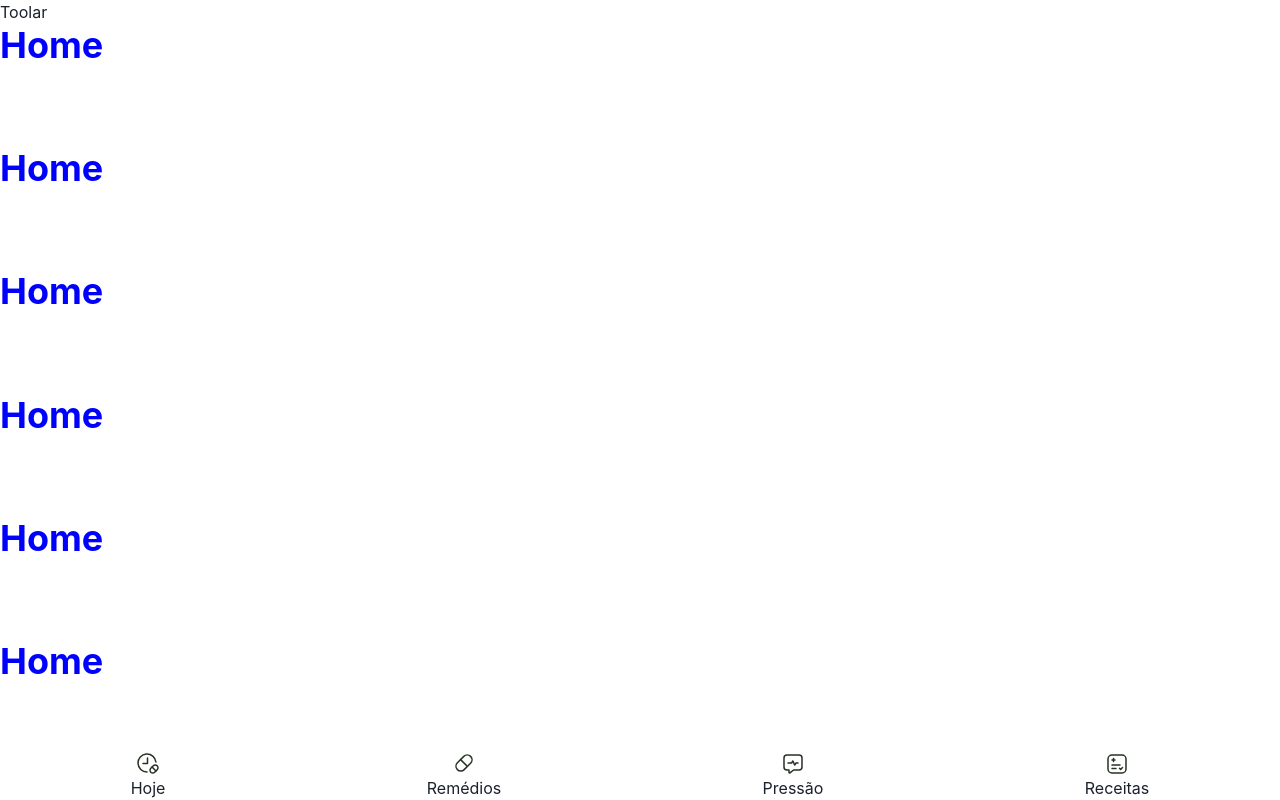
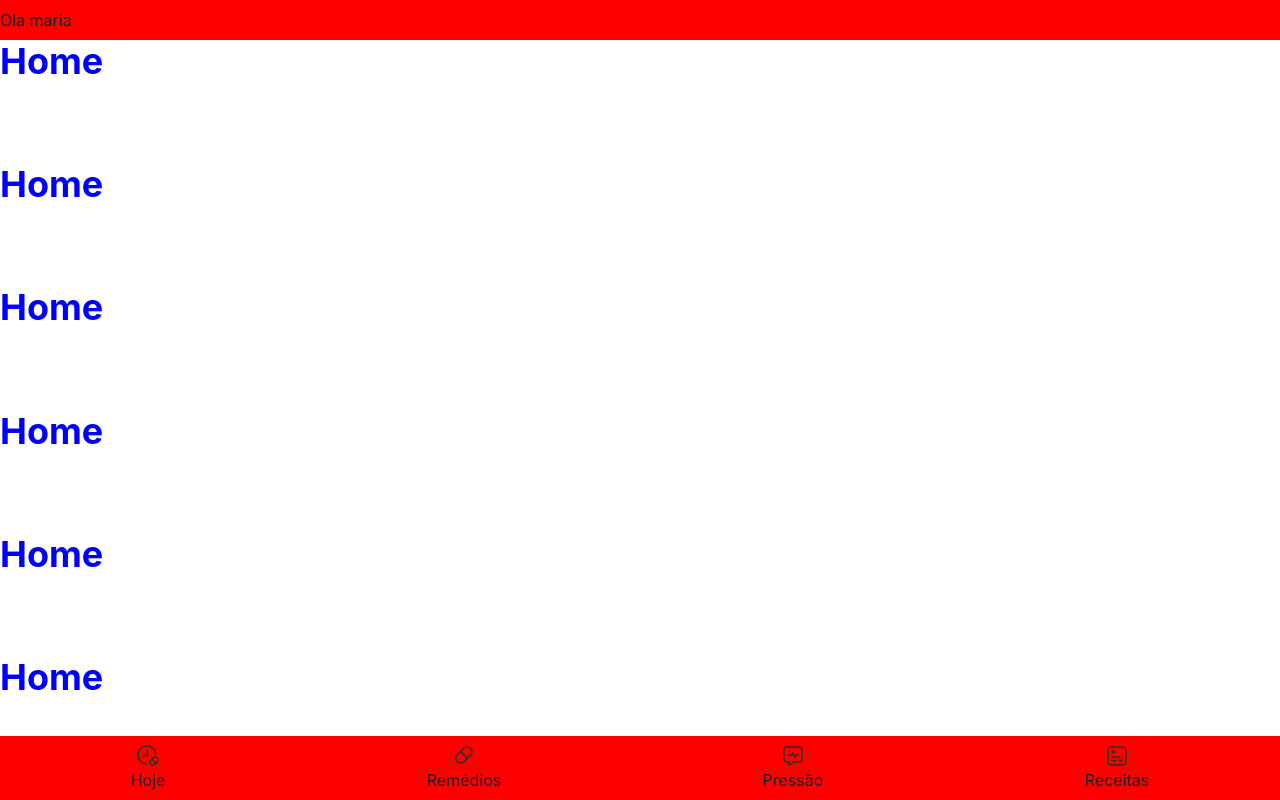
Before and after one commit to darkstudio-apps/contromed, a Next.js app: page / in a window 1280 px wide. Shown: the top 800 px of the page. Built offline with nearby package versions, Linux system fonts and the light colour scheme.

Commit message:
feat: initial struture MenuVavigation, Toolbal and MainNavigationLayout

```diff
--- a/src/layouts/MainNavigationLayout/MenuNavigation/index.tsx
+++ b/src/layouts/MainNavigationLayout/MenuNavigation/index.tsx
@@ -1,4 +1,4 @@
-import { Flex, Link } from "@chakra-ui/react";
+import { Box, Flex, Link } from "@chakra-ui/react";
 import DrugsPillAddPlus from "assets/icons/DrugsPillAddPlus";
 import DrugsPillClock from "assets/icons/DrugsPillClock";
 import HealthDocumentNotesCheckmark from "assets/icons/HealthDocumentNotesCheckmark";
@@ -36,9 +36,8 @@ export function MenuNavigation() {
     <Flex
       width={"100%"}
       justifyContent={"space-around"}
-      position={"sticky"}
-      bottom={"0"}
-      backgroundColor={"white"}
+      backgroundColor={"red"}
+      padding={"0.5rem 0"}
     >
       {navItems.map(({ href, icon, label }, index) => (
         <LinkNext key={index} href={href} passHref>
--- a/src/layouts/MainNavigationLayout/Toolbar/index.tsx
+++ b/src/layouts/MainNavigationLayout/Toolbar/index.tsx
@@ -1,11 +1,14 @@
-import { ReactNode } from "react"
+import { Flex } from "@chakra-ui/react";
+import { ReactNode } from "react";
 
 interface IToolbar {
-  children?: ReactNode
+  children?: ReactNode;
 }
 
-export function Toolbar({ }: IToolbar) {
+export function Toolbar({}: IToolbar) {
   return (
-    <div>Toolar</div>
-  )
+    <Flex width={"100%"} padding={"0.5rem 0"} background={"red"}>
+      Ola maria
+    </Flex>
+  );
 }
--- a/src/layouts/MainNavigationLayout/index.tsx
+++ b/src/layouts/MainNavigationLayout/index.tsx
@@ -1,7 +1,7 @@
-import { ReactNode } from "react"
-import { Flex } from "@chakra-ui/react"
-import { MenuNavigation } from "./MenuNavigation"
-import { Toolbar } from "./Toolbar"
+import { ReactNode } from "react";
+import { Flex } from "@chakra-ui/react";
+import { MenuNavigation } from "./MenuNavigation";
+import { Toolbar } from "./Toolbar";
 
 interface MainNavigationLayoutProps {
   children: ReactNode;
@@ -11,10 +11,15 @@ export function MainNavigationLayout({ children }: MainNavigationLayoutProps) {
   return (
     <Flex width="100%" height="100vh" direction="column">
       <Toolbar />
-      <Flex as="main" flexGrow={1}>
+      <Flex
+        as="main"
+        height="calc(100vh - 104)"
+        overflowY="scroll"
+        flexGrow={1}
+      >
         {children}
       </Flex>
       <MenuNavigation />
     </Flex>
-  )
+  );
 }
```
